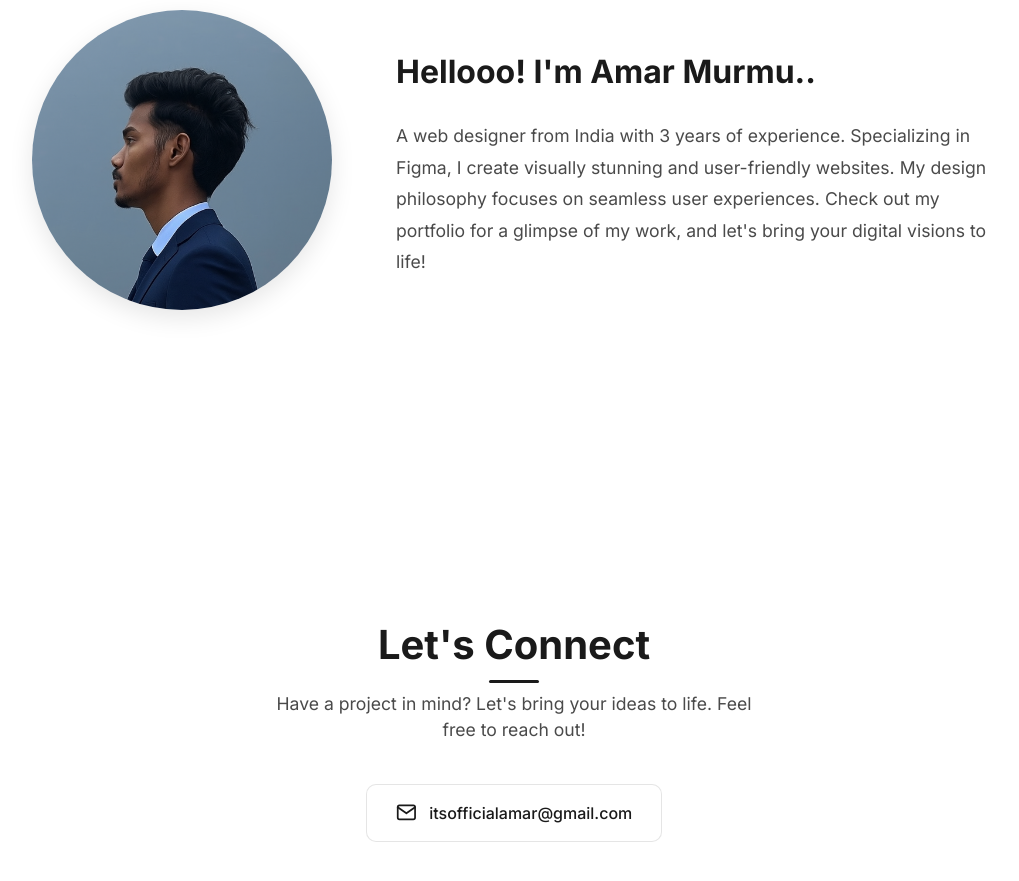
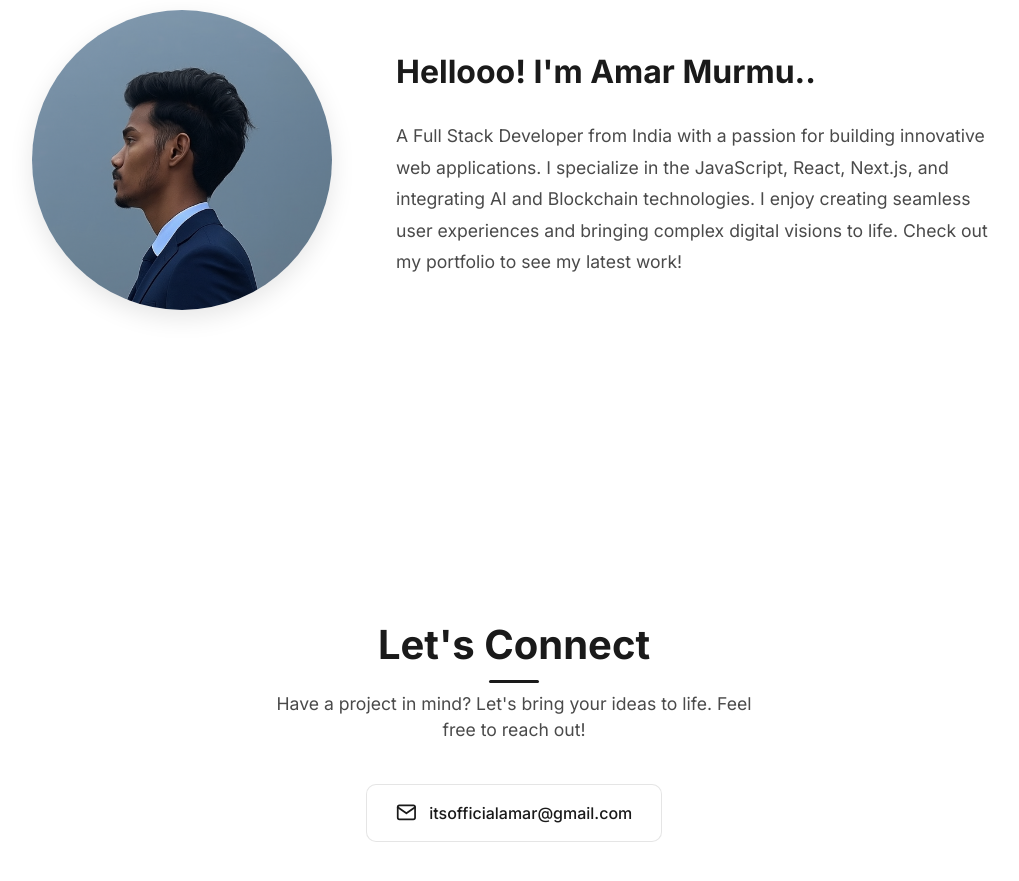
Before and after one commit to amarmurmu001/amar-portfolio, a React (Vite) app: page / in a window 1280 px wide. Shown: the part 3320-4201 px from the top of the page, without its empty margins (126-1145 px from the left). Built offline with nearby package versions, Linux system fonts and the light colour scheme.

Commit message:
feat: add About component with personal bio and image

```diff
--- a/src/assets/components/about/About.jsx
+++ b/src/assets/components/about/About.jsx
@@ -1,13 +1,13 @@
-import './About.css'
+import "./About.css";
 import amarbg from "../../../assets/img/ChatGPT Image Jul 9, 2025, 04_24_01 PM.png";
 
 const About = () => {
   return (
     <div className="about">
-      <div className='headline'>About me</div>
-      <div className='slogan'>Exploring the depths of Creativity</div>
-      <div className='bio'>
-        <div className='profile-img'>
+      <div className="headline">About me</div>
+      <div className="slogan">Exploring the depths of Creativity</div>
+      <div className="bio">
+        <div className="profile-img">
           <img
             src={amarbg}
             alt="Amar Murmu"
@@ -16,14 +16,14 @@ const About = () => {
             height="300"
           />
         </div>
-        <div className='bio-text'>
-          <div className='bio-headline'>Hellooo! I&apos;m Amar Murmu..</div>
-          <div className='bio-normal'>
-            A web designer from India with 3 years of experience.
-            Specializing in Figma, I create visually stunning and user-friendly websites.
-            My design philosophy focuses on seamless user experiences.
-            Check out my portfolio for a glimpse of my work,
-            and let&apos;s bring your digital visions to life!
+        <div className="bio-text">
+          <div className="bio-headline">Hellooo! I&apos;m Amar Murmu..</div>
+          <div className="bio-normal">
+            A Full Stack Developer from India with a passion for building
+            innovative web applications. I specialize in the JavaScript, React,
+            Next.js, and integrating AI and Blockchain technologies. I enjoy
+            creating seamless user experiences and bringing complex digital
+            visions to life. Check out my portfolio to see my latest work!
           </div>
         </div>
       </div>
```
